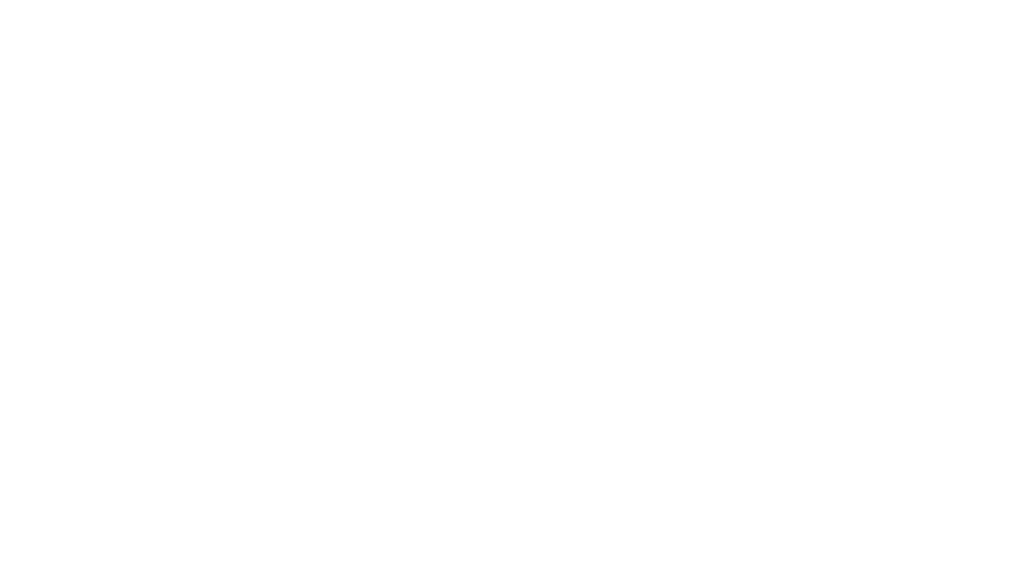
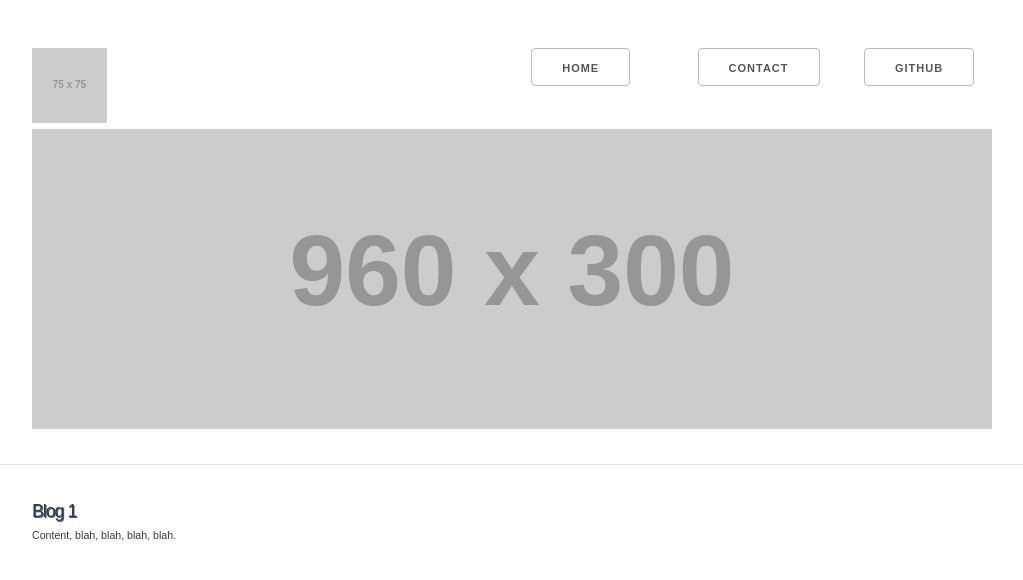
Before and after one commit to chrislaupama/chrislaupama.github.io, a plain HTML site: page blog/blog-template.html in a window 1280 px wide. Shown: the whole page, without its empty margins (128-1151 px from the left). Drawn offline with nearby package versions, Linux system fonts and the light colour scheme; placeholder pictures from the web are drawn by us.

Commit message:
updated blog template to match home page

```diff
--- a/blog/blog-template.html
+++ b/blog/blog-template.html
@@ -1,11 +1,62 @@
 <!DOCTYPE html>
 <html>
   <head>
-    <title></title>
+    <!-- Edit Blog Title -->
+    <title>Blog Title</title>
     <meta charset="UTF-8">
 
+      <!-- Mobile Specific Metas -->
+      <meta name="viewport" content="width=device-width, initial-scale=1">
+
+      <!-- FONT -->
+      <link href='//fonts.googleapis.com/css?family=Raleway:400,300,600' rel='stylesheet' type='text/css'>
+
+    <link rel="stylesheet" type="text/css" href="https://cdnjs.cloudflare.com/ajax/libs/normalize/5.0.0/normalize.css">
+    <link rel="stylesheet" type="text/css" href="https://cdnjs.cloudflare.com/ajax/libs/skeleton/2.0.4/skeleton.css">
+    <link rel="stylesheet" type="text/css" href="../styles/main.css">
   </head>
+
   <body>
+    <header>
+      <div class="container">
+          <div class="row"  style="margin-top: 5%">
+              <div class="six columns">
+                  <img class="u-max-full-width" src="https://via.placeholder.com/75x75" alt="Logo Placeholder">
+              </div>
+              <div class="two columns">
+                  <p><a class="button" href="../index.html">Home</a></p>
+              </div>
+              <div class="two columns">
+                  <p><a class="button" href="mailto:chrislaupama@icloud.com">Contact</a></p>
+              </div>
+              <div class="two columns">
+                  <p><a class="button" href="https://github.com/chrislaupama">Github</a></p>
+              </div>
+            </div>
+      </div>
+    </header>
+
+    <div class="container">
+        <div class="row"></div>
+            <div class="twelve columns">
+                <img class="u-max-full-width profile-image" src="https://via.placeholder.com/960x300" alt="Placeholder">
+            </div>
+        </div>
+    </div>
+
+    <hr>
+
+    <div class="container">
+        <div class="row">
+            <div class="twelve columns">
+              <!-- Edit Blog 1 text -->
+                <h1>Blog 1</h1>
+              <!-- Edit content -->
+                <p>Content, blah, blah, blah, blah. </p>
+            </div>
+        </div>
+    </div>
 
   </body>
+
 </html>
--- /dev/null
+++ b/styles/main.css
@@ -0,0 +1,18 @@
+
+html,body{background:#ffffff;margin:10;padding:10;}
+div{margin:10;padding:10;}
+h1,h2,h3,h4,h5,h6,blockquote{margin:10;}
+h1 {text-shadow: 1px 1px #375E97;}
+a img{border:none;}
+@-ms-viewport{width:device-width;}
+@viewport{width:device-width;}
+html{overflow-y:auto;}
+img,video{max-width:100%;height:auto;}
+body{color:#3a3a3a;background:#fff;margin:10;font-family:"colfax-web",sans-serif;font-weight:400;line-height:1.65;font-size:106.3%;}
+a{text-decoration:none;color:#FB6542;transition:color 0.2s ease-out;}
+a:hover{color:rgba(0,0,0,0.4);}
+h1,h2,h3,h4,h5{font-family:"colfax-web",sans-serif;font-weight:500;font-size:1.667em;line-height:1.25em;margin-bottom:0.25em;color:#3a3a3a;}
+h5{font-size:1.375em;}
+h6{font-size:1em;}
+strong,b,h6{font-weight:bold;}
+em,i{font-style:italic;}
```
Also changed, not shown: index.html (+7 -8 lines), 1 other file.
